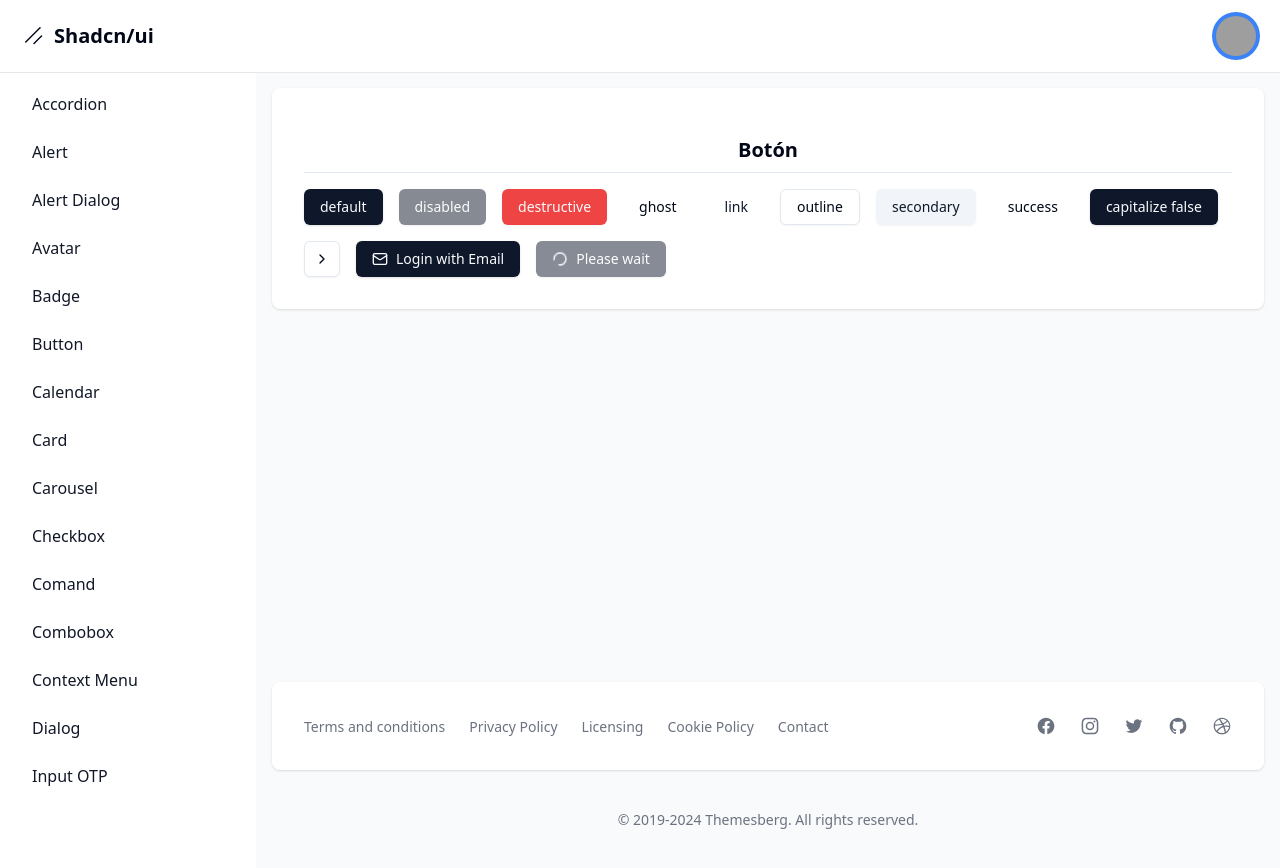
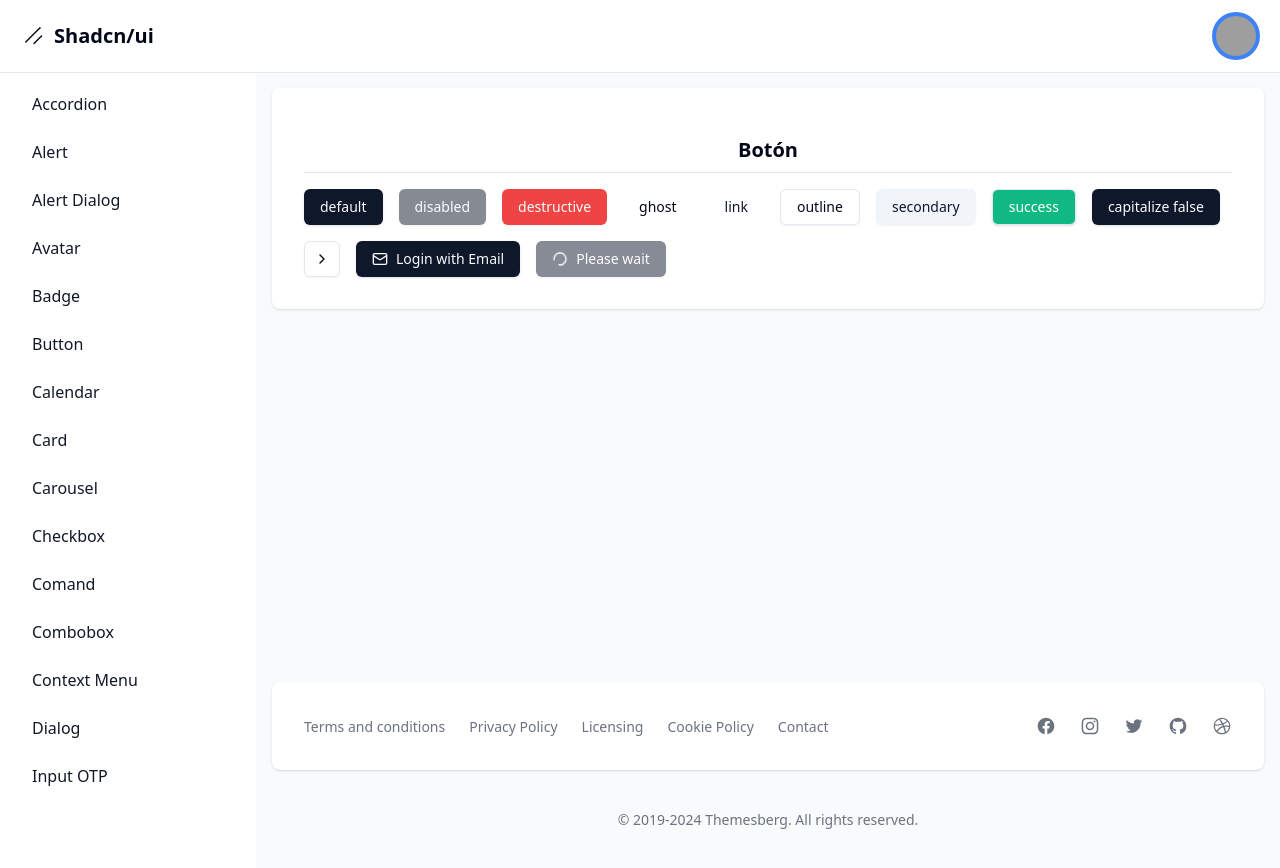
Before and after one commit to PandavionxD/shadcn-ui, a Next.js app: page /dashboard/button in a window 1280 px wide. Built offline with nearby package versions, Linux system fonts and the light colour scheme; grey boxes are pictures that could not be loaded.

Commit message:
Agregando algo que se me paso en button - capitalize

```diff
--- a/src/components/ui/button.tsx
+++ b/src/components/ui/button.tsx
@@ -19,6 +19,7 @@ const buttonVariants = cva(
           "bg-secondary text-secondary-foreground shadow-sm hover:bg-secondary/80",
         ghost: "hover:bg-accent hover:text-accent-foreground",
         link: "text-primary underline-offset-4 hover:underline",
+        success: "text-white bg-emerald-500 shadow hover:bg-emerald-600 border ",
       },
       size: {
         default: "h-9 px-4 py-2",
@@ -38,14 +39,15 @@ export interface ButtonProps
   extends React.ButtonHTMLAttributes<HTMLButtonElement>,
     VariantProps<typeof buttonVariants> {
   asChild?: boolean
+  capitalize ?:boolean
 }
 
 const Button = React.forwardRef<HTMLButtonElement, ButtonProps>(
-  ({ className, variant, size, asChild = false, ...props }, ref) => {
+  ({ className, variant, size, capitalize = true, asChild = false, ...props }, ref) => {
     const Comp = asChild ? Slot : "button"
     return (
       <Comp
-        className={cn(buttonVariants({ variant, size, className }))}
+        className={cn(buttonVariants({ variant, size, className }),capitalize)}
         ref={ref}
         {...props}
       />
```
